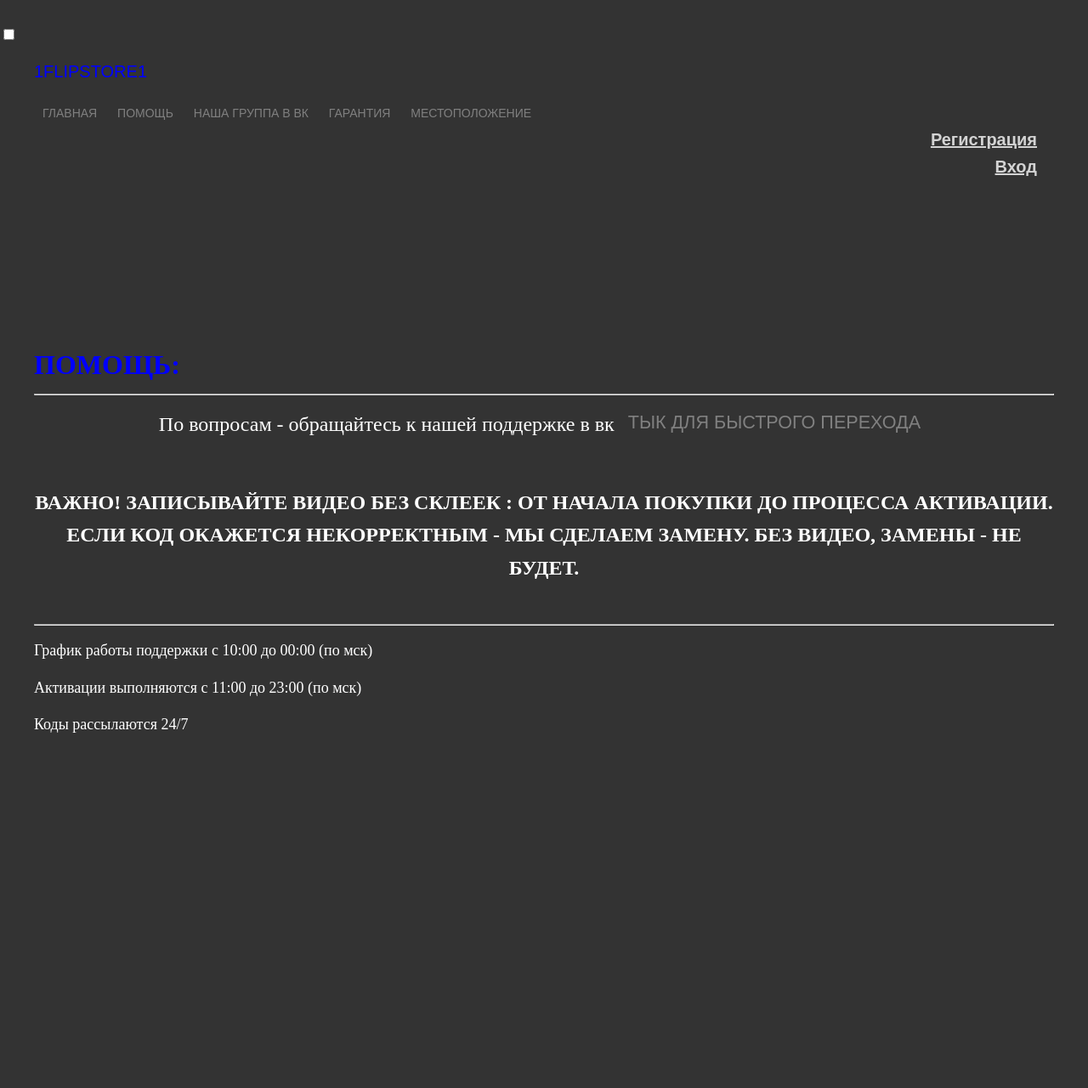
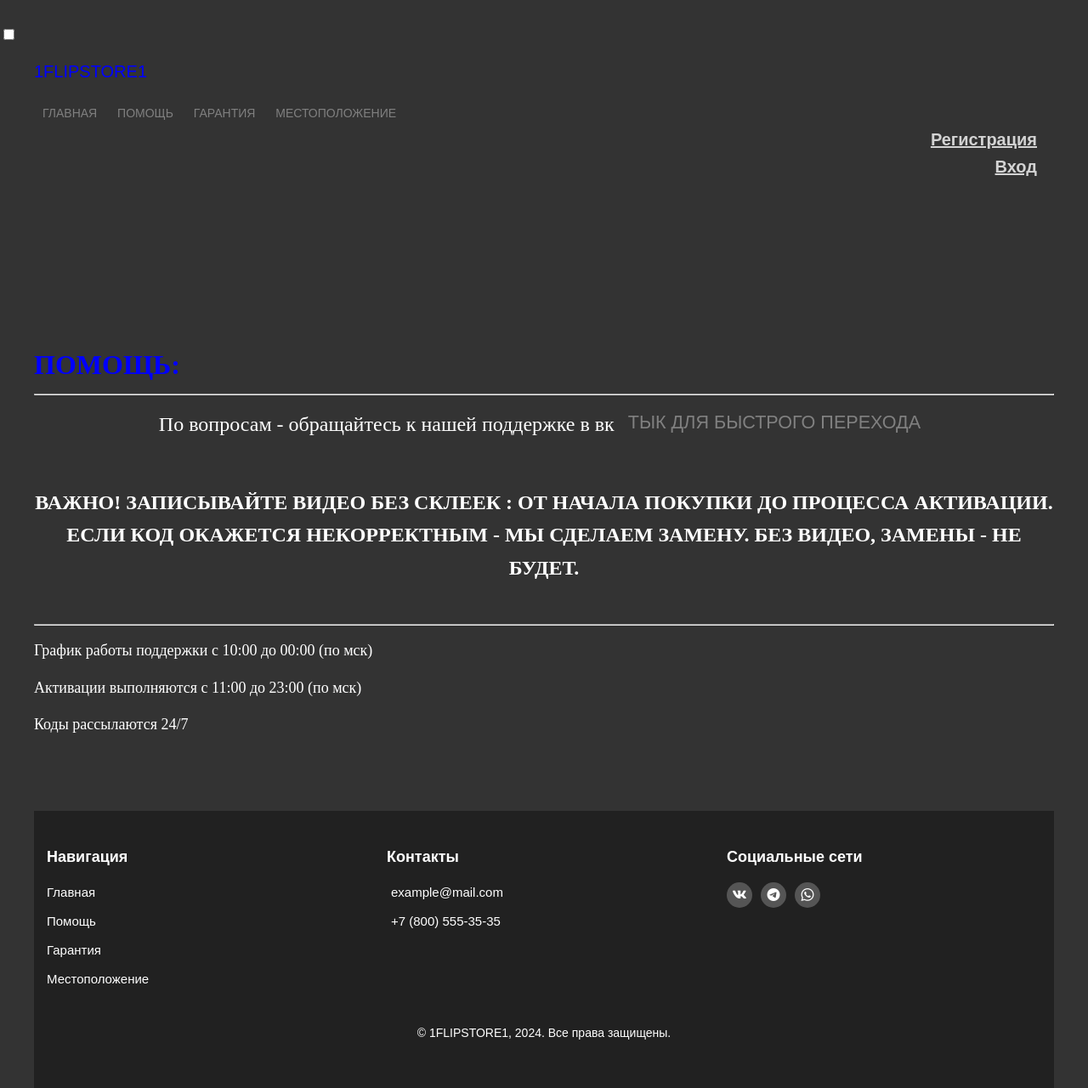
Before and after one commit to Amrikhudo/1flipstore1, a Flask app: page /help in a window 1280 px wide. Shown: the whole page at 85% size. Before the commit the page ends 862 px from the top, so only its background shows below. Run offline with Flask 3, Linux system fonts and the light colour scheme; some libraries are stand-ins or nearby versions.

Commit message:
Update help.html

```diff
--- a/template/help.html
+++ b/template/help.html
@@ -4,7 +4,10 @@
     <meta charset="utf-8">
     <meta name="viewport" content="width=device-width, initial-scale=1">
     <link rel="stylesheet" type="text/css" href="{{ url_for('static', filename='css/style.css') }}">
+    <link rel="shortcut icon" href="{{ url_for('static', filename='img/about/help.ico') }}" type="image/x-icon">
     <link rel="stylesheet" type="text/css" href="{{ url_for('static', filename='css/style.min.css') }}">
+    <link rel="stylesheet" href="https://cdn.jsdelivr.net/npm/bootstrap-icons@1.8.1/font/bootstrap-icons.css">
+    <link rel="stylesheet" href="https://cdnjs.cloudflare.com/ajax/libs/font-awesome/5.9.0/css/all.min.css" integrity="sha512-q3eWabyZPc1XTCmF+8/LuE1ozpg5xxn7iO89yfSOd5/oKvyqLngoNGsx8jq92Y8eXJ/IRxQbEC+FGSYxtk2oiw==" crossorigin="anonymous" referrerpolicy="no-referrer" />
     <link href="https://fonts.googleapis.com/css2?family=Kaushan+Script&display=swap" rel="stylesheet">
 
     <title>{% block title %}ПОМОЩЬ{% endblock %}</title>
@@ -50,7 +53,6 @@
     <br>
     <a class="menu__item" href="{{ url_for('index') }}">ГЛАВНАЯ</a>
     <a class="menu__item" href="{{ url_for('help') }}">ПОМОЩЬ</a>
-    <a class="menu__item" href="https://vk.com/1flipstore1">НАША ГРУППА В ВК</a>
     <a class="menu__item" href="{{ url_for('garantiya') }}">ГАРАНТИЯ</a>
     <a class="menu__item" href="{{ url_for('geo') }}">МЕСТОПОЛОЖЕНИЕ</a>
   </ul>
@@ -59,9 +61,11 @@
 <br><br>
 <div class="user-info">
     {% if user %}
-    <span class="username"><span class="username-first-letter">{{ user.username[0] }}</span>{{ user.username[1:] }}</span>
+    <span class="username"><span class="username-first-letter">{{ user.username[0] }}</span>{{ user.username[1:] }}   <big><big><big><i class="bi bi-person-fill"></i></big></big></big></span>
     <br>
     <a class="menu__log" href="{{ url_for('logout') }}">Выйти</a>
+    <br>
+    <a class="menu__log" href="{{ url_for('cart') }}">Корзина <big><big><big><i class="bi bi-cart"></i></big></big></big></a>
     {% else %}
     <a class="menu__log" href="{{ url_for('register') }}">Регистрация</a>
     <br>
@@ -102,6 +106,41 @@
        <p><font size="4" color="#fff" face="serif">Активации выполняются с 11:00 до 23:00 (по мск)</font></p>
        <p><font size="4" color="#fff" face="serif">Коды рассылаются 24/7</font></p>
 
+       <br><br><br>
+
+    <footer class="footer">
+        <div class="container">
+          <div class="footer__inner">
+            <div class="footer__col">
+              <h3 class="footer__col-title">Навигация</h3>
+              <ul class="footer__col-list">
+                <li><a href="{{ url_for('index') }}">Главная</a></li>
+                <li><a href="{{ url_for('help') }}">Помощь</a></li>
+                <li><a href="{{ url_for('garantiya') }}">Гарантия</a></li>
+                <li><a href="{{ url_for('geo') }}">Местоположение</a></li>
+              </ul>
+            </div>
+            <div class="footer__col">
+              <h3 class="footer__col-title">Контакты</h3>
+              <ul class="footer__col-list footer__col-list--contacts">
+                <li><a href="mailto:example@mail.com">example@mail.com</a></li>
+                <li><a href="tel:+78005553535">+7 (800) 555-35-35</a></li>
+              </ul>
+            </div>
+            <div class="footer__col">
+              <h3 class="footer__col-title">Социальные сети</h3>
+              <ul class="footer__col-list footer__col-list--socials">
+                <li><a href="https://vk.com/1flipstore1" target="_blank"><i class="fab fa-vk"></i></a></li>
+                <li><a href="#" target="_blank"><i class="bi bi-telegram"></i></a></li>
+                <li><a href="#" target="_blank"><i class="bi bi-whatsapp"></i></a></li>
+              </ul>
+            </div>
+          </div>
+          <div class="footer__copy">
+            <p>&copy; 1FLIPSTORE1, 2024. Все права защищены.</p>
+          </div>
+        </div>
+      </footer>
 
 </body>
 </html>
```
